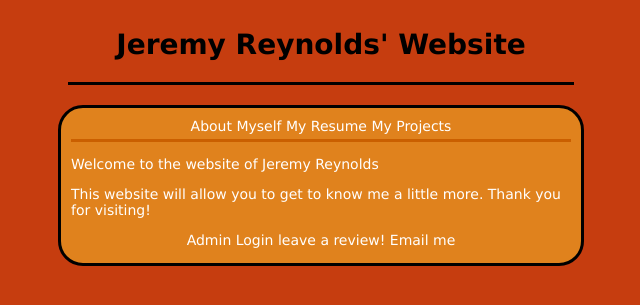
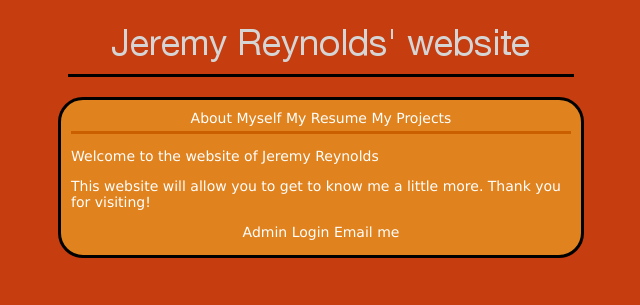
Before and after one commit to jeremyreynolds1/website, a PHP site: page /home.html in a window 1280 px wide. Shown: the top 305 px of the page, without its empty margins (319-959 px from the left). Run offline with PHP 8.4, Linux system fonts and the light colour scheme.

Commit message:
added bannerWebsite.png for home.html.

```diff
--- a/home.html
+++ b/home.html
@@ -18,7 +18,7 @@
 	</head>
 	<body>
 			<div id="heading">
-				<h1>Jeremy Reynolds' Website</h1>
+				<img src="/files/bannerWebsite.png"/>
 			</div>
 			<div id="content">
 				<nav class="navigation">
@@ -33,7 +33,7 @@
 				</p>
 				<nav class="navigation-no-border">
 				<a href="https://jeremyreynolds.us:2083">Admin Login</a>
-				<a href="review.php">leave a review!</a>
+				<!--<a href="review.php">leave a review!</a>-->
 				<a href="mailto:jreynolds323@gmail.com">Email me</a>
 				</nav>
 			</div>
--- a/layout-styles.css
+++ b/layout-styles.css
@@ -21,6 +21,7 @@ body {
 	/*border-radius: 25px 25px 25px 25px;*/
 	border-bottom: 3px solid black;
 	width: 500px;
+	height: 60px;
 	background-color: inherit;
 	padding: 3px;
 }
```
Also changed, not shown: files/bannerWebsite.png (added), 1 other file.
